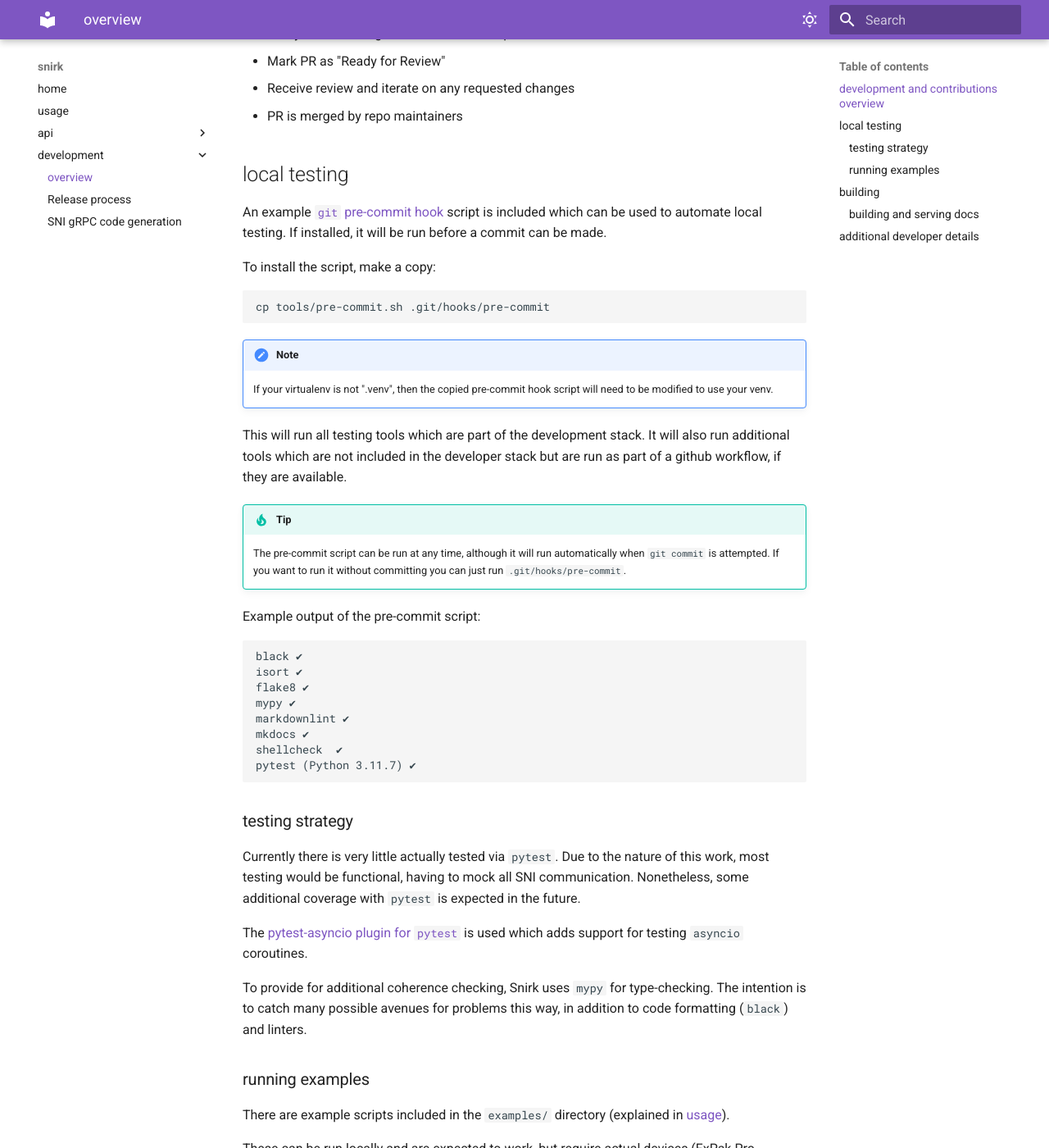
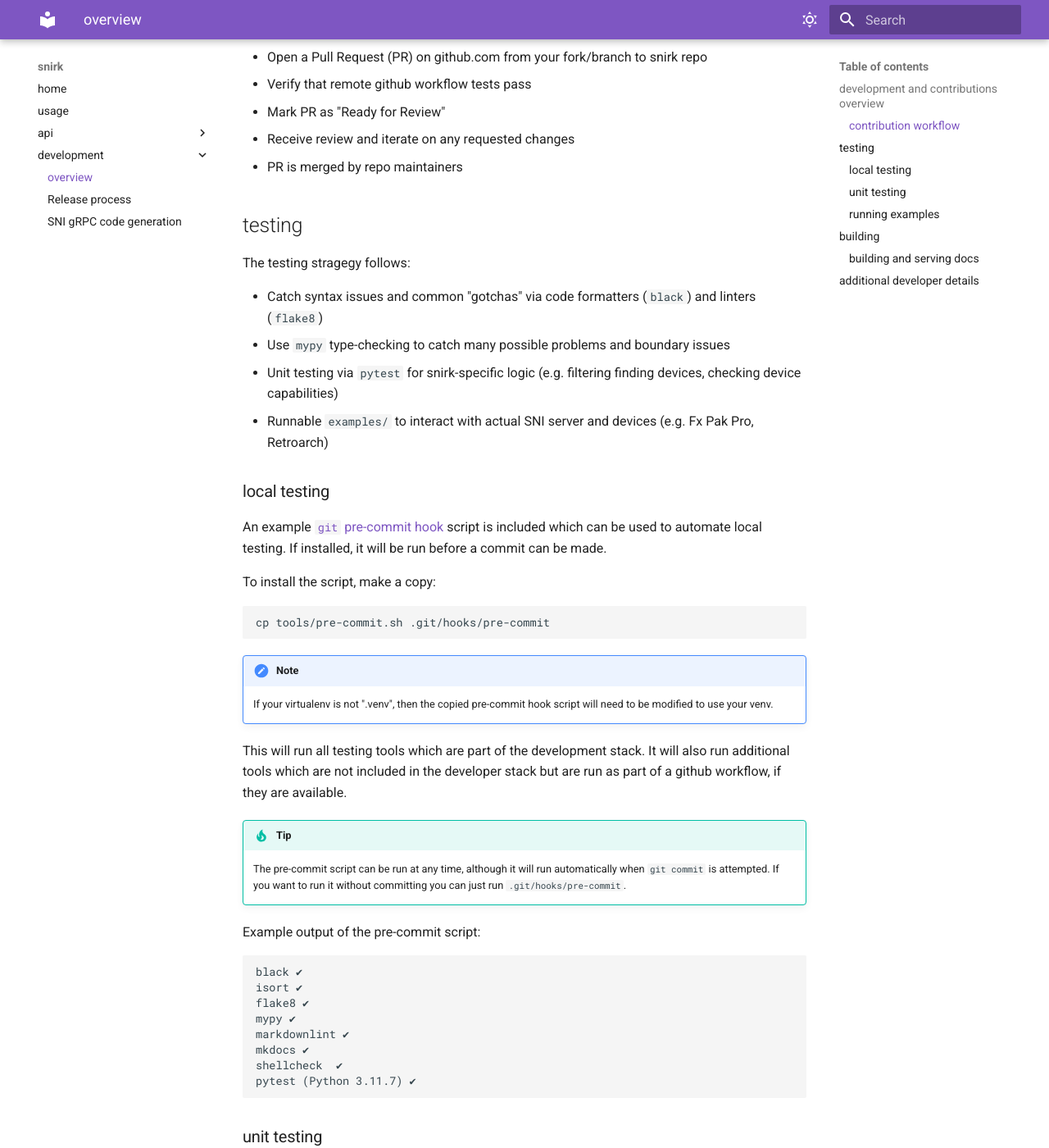
Before and after one commit to coffeemancy/snirk, an MkDocs documentation site: the page built from docs/dev/index.md, in a window 1280 px wide and 1400 px high, scrolled down 1283 px. Shown: the whole window at 82% size. Built offline with MkDocs 1.6.1 and Material for MkDocs 9.7.7, drawn with Linux system fonts in a browser that asks for light colours; some of the changed text lies outside the part shown.

Commit message:
Update README links to docs site (#3)
* update docs links in README; clarify pytest usage

* move pages permissions to push job definition

````diff
--- a/docs/dev/index.md
+++ b/docs/dev/index.md
@@ -38,6 +38,8 @@ included in developer dependencies:
 * [`markdownlint-cli`][markdownlint]: error/quality checking of markdown files (e.g. documentation)
 * [`shellcheck`][shellcheck]: error/quality checking of shell files
 
+### contribution workflow
+
 The recommended approach for making contributions follows:
 
 * Assure all local tests work before making changes
@@ -49,7 +51,16 @@ The recommended approach for making contributions follows:
 * Receive review and iterate on any requested changes
 * PR is merged by repo maintainers
 
-## local testing
+## testing
+
+The testing stragegy follows:
+
+* Catch syntax issues and common "gotchas" via code formatters (`black`) and linters (`flake8`)
+* Use `mypy` type-checking to catch many possible problems and boundary issues
+* Unit testing via `pytest` for snirk-specific logic (e.g. filtering finding devices, checking device capabilities)
+* Runnable `examples/`  to interact with actual SNI server and devices (e.g. Fx Pak Pro, Retroarch)
+
+### local testing
 
 An example [`git` pre-commit hook][git-pre-commit] script is included which can be used to automate local testing. If
 installed, it will be run before a commit can be made.
@@ -86,16 +97,13 @@ shellcheck  ✔
 pytest (Python 3.11.7) ✔
 ```
 
-### testing strategy
+### unit testing
 
-Currently there is very little actually tested via `pytest`. Due to the nature of this work, most testing would be
-functional, having to mock all SNI communication. Nonetheless, some additional coverage with `pytest` is expected
-in the future.
+Most of the code in this repo involves wrapping communication to devices with SNI. As such, unit testing coverage
+via `pytest` is limited, requiring mocking of SNI gRPC calls. Currently, there is around 44% coverage. Tests are
+included in the `tests/` directory.
 
 The [pytest-asyncio plugin for `pytest`][pytest-asyncio] is used which adds support for testing `asyncio` coroutines.
-
-To provide for additional coherence checking, Snirk uses `mypy` for type-checking. The intention is to catch many
-possible avenues for problems this way, in addition to code formatting (`black`) and linters.
 
 ### running examples
 
````
Also changed, not shown: README.md (+2 -2 lines), 1 other file.
